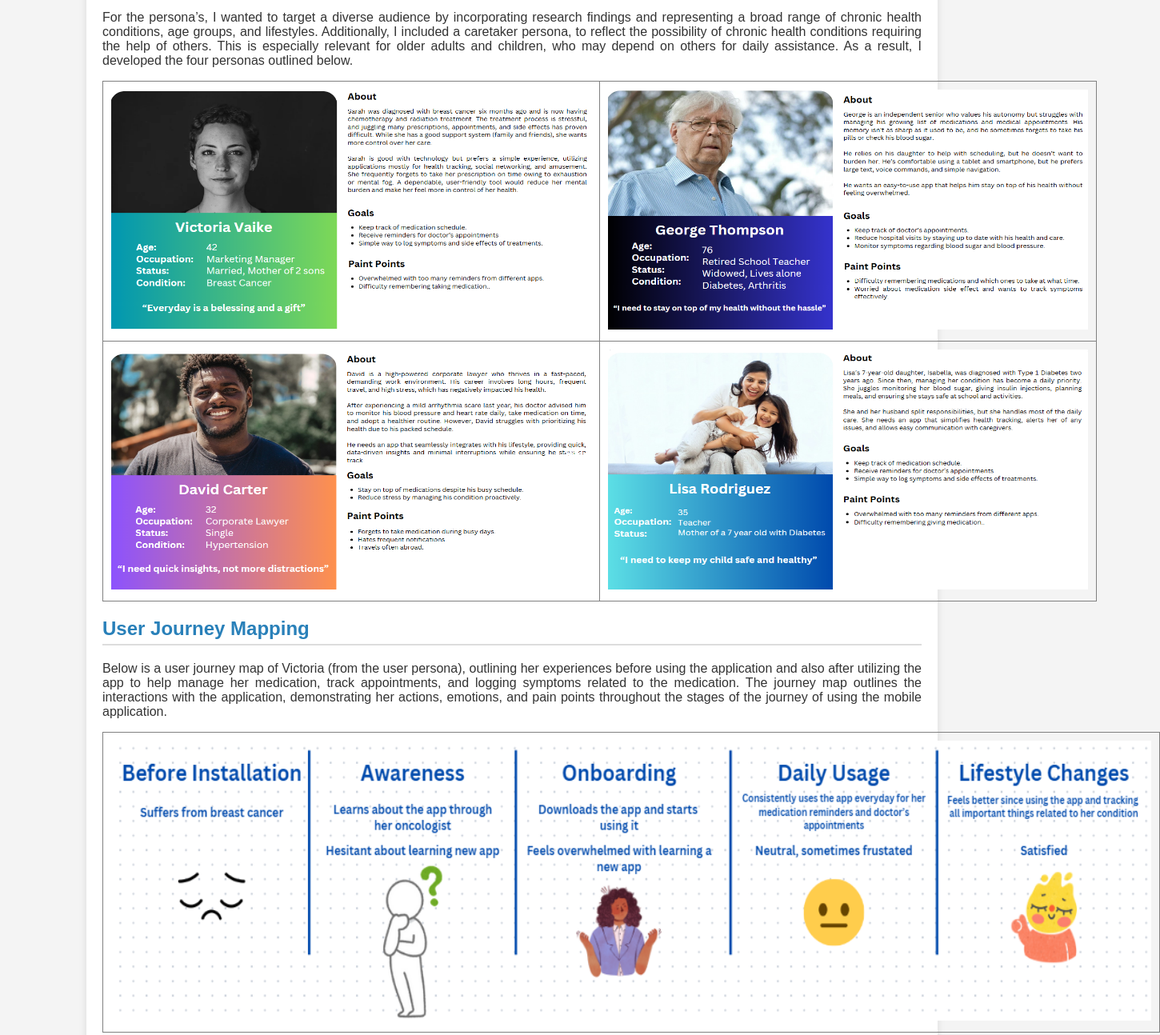
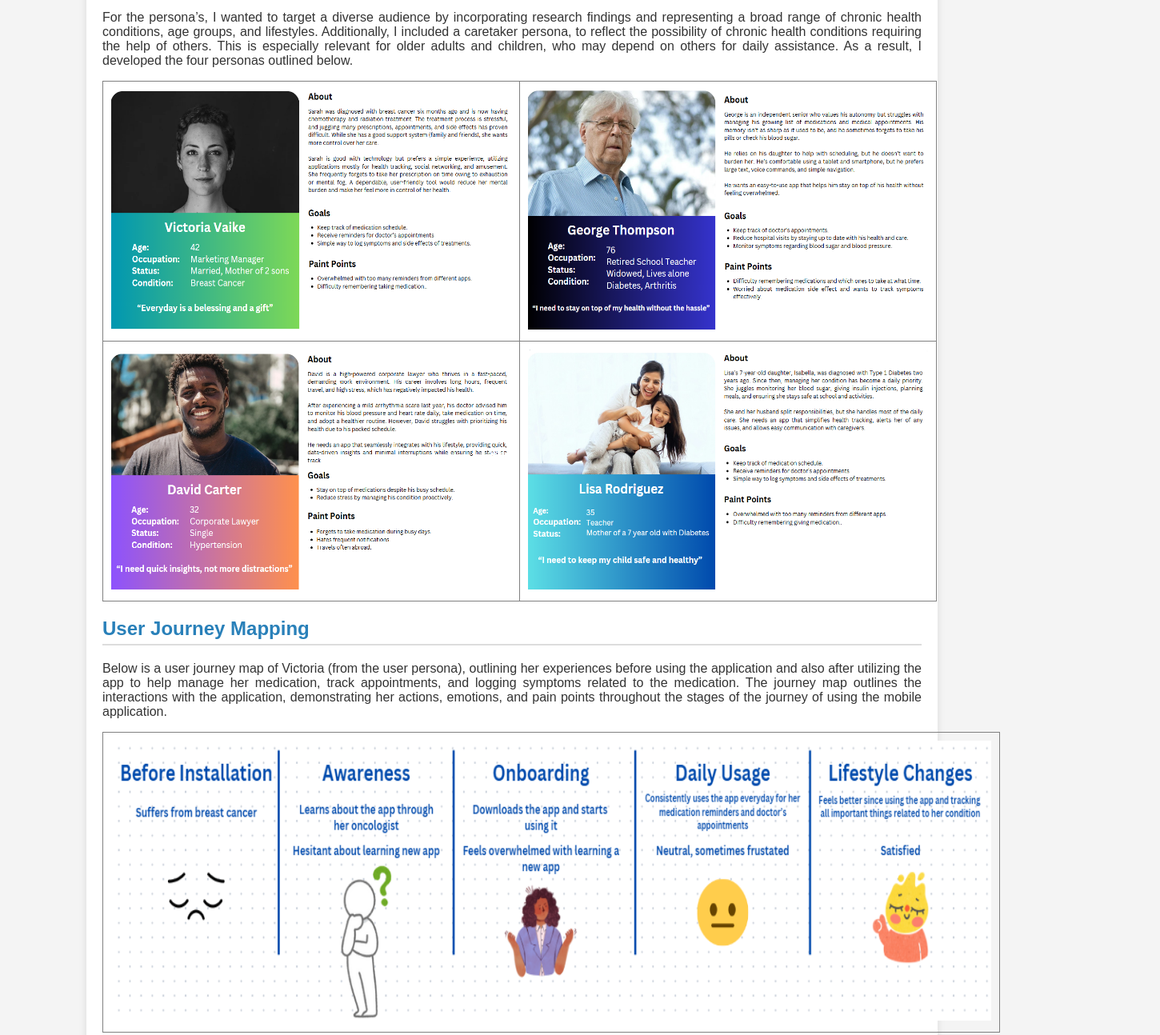
Before and after one commit to axc-cocc/soen357-mini_project, a plain HTML site: page index.html in a window 1280 px wide. Shown: the part 1135-2429 px from the top of the page at 80% size, 1450 px wide, since content can reach past the window. Drawn offline with Linux system fonts and the light colour scheme.

Commit message:
Little update

```diff
--- a/index.html
+++ b/index.html
@@ -44,12 +44,12 @@
             </p>
             <table border="1">
                 <tr>
-                    <td><img src="assets/persona_1.png" width="600" height="300"></td>
-                    <td><img src="assets/persona_2.png" width="600" height="300"></td>
+                    <td><img src="assets/persona_1.png" width="500" height="300"></td>
+                    <td><img src="assets/persona_2.png" width="500" height="300"></td>
                 </tr>
                 <tr>
-                    <td><img src="assets/persona_3.png" width="600" height="300"></td>
-                    <td><img src="assets/persona_4.png" width="600" height="300"></td>
+                    <td><img src="assets/persona_3.png" width="500" height="300"></td>
+                    <td><img src="assets/persona_4.png" width="500" height="300"></td>
                 </tr>
             </table>
         </div>
@@ -60,7 +60,7 @@
             </p>
             <table border="1">
                 <tr>
-                    <td><img src="assets/user_journey.png" width="1300" height="350"></td>
+                    <td><img src="assets/user_journey.png" width="1100" height="350"></td>
                 </tr>
             </table>
         </div>
@@ -71,7 +71,7 @@
             </p>
             <table border="1">
                 <tr>
-                    <td><img src="assets/wireframe.png" width="1200" height="600"></td>
+                    <td><img src="assets/wireframe.png" width="1000" height="600"></td>
                 </tr>
             </table>
             <p>
```
